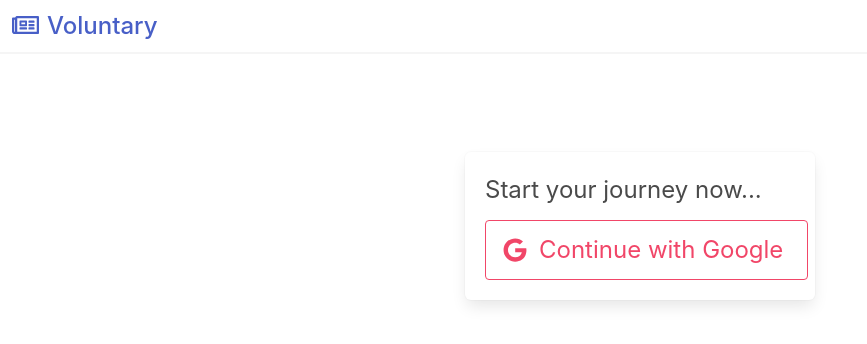
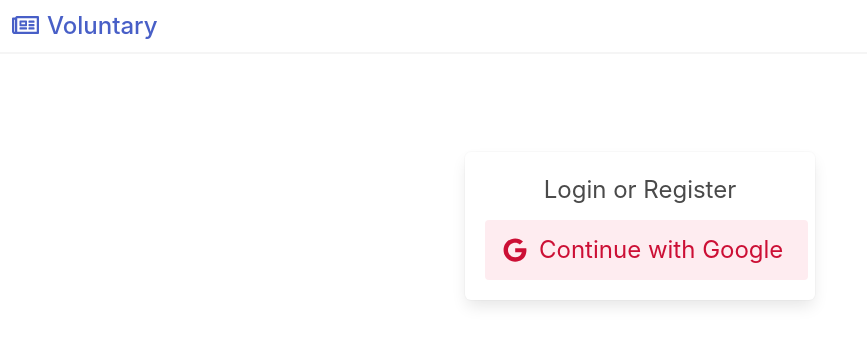
Before and after one commit to sreyas-voruganti/Voluntary, a Vue app in the folder frontend/: page /auth in a window 1280 px wide. Shown: the top 344 px of the page, without its empty margins (0-867 px from the left). Built offline with nearby package versions, Linux system fonts and the light colour scheme.

Commit message:
upgrade & fix asthetics

```diff
--- a/frontend/src/views/ServiceDetail.vue
+++ b/frontend/src/views/ServiceDetail.vue
@@ -43,6 +43,9 @@
         @click="showSessionModal = true"
       >
         Submit Session
+      </button>
+      <button class="button is-outlined is-warning" v-if="owns">
+        View Sessions
       </button>
     </div>
     <p class="is-size-6 mt-3">{{ service.description }}</p>
--- a/frontend/src/views/auth/Auth.vue
+++ b/frontend/src/views/auth/Auth.vue
@@ -1,9 +1,9 @@
 <template>
   <div class="container" style="max-width: 350px">
-    <div class="box" style="margin-top: 100px">
-      <span class="is-size-4">Start your journey now...</span>
+    <div class="box has-text-centered" style="margin-top: 100px">
+      <span class="is-size-4">Login or Register</span>
       <a
-        class="button is-outlined is-danger is-large mt-3"
+        class="button is-light is-danger is-large mt-3"
         href="https://accounts.google.com/o/oauth2/v2/auth?client_id=836522334018-qed384ump69o2g0fvubmkuidvt44bbgv.apps.googleusercontent.com&redirect_uri=http://localhost:8000/auth/google&response_type=code&access_type=offline&scope=https://www.googleapis.com/auth/userinfo.profile%20https://www.googleapis.com/auth/userinfo.email"
       >
         <span class="icon">
```
Also changed, not shown: 1 other file (tests, documents, lock files or other folders).
